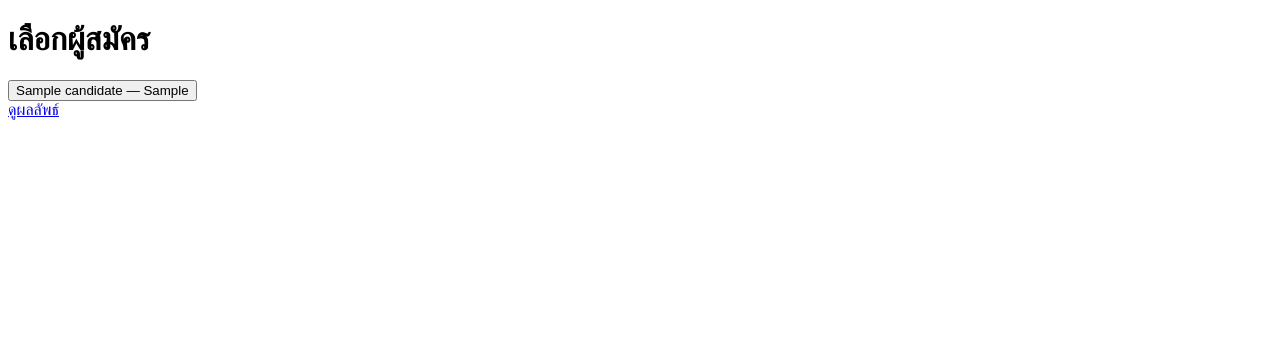
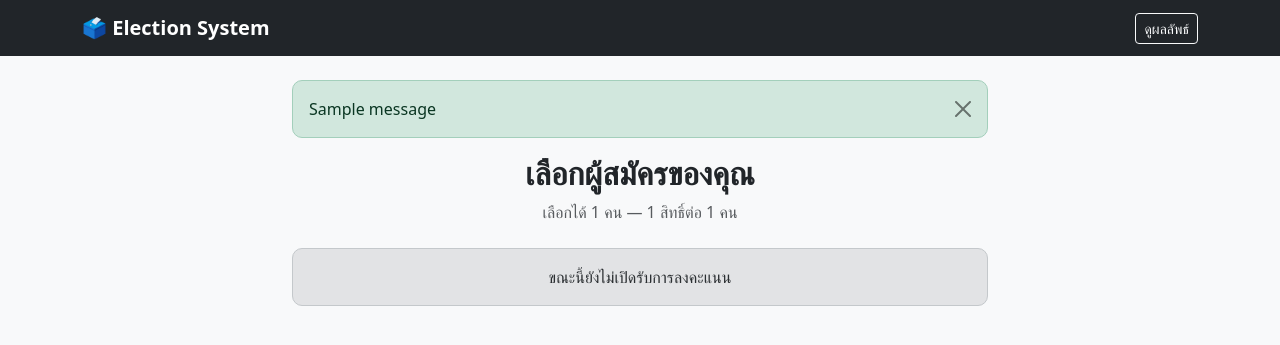
Before and after one commit to arsu-maehae/thai-election, a Django app: page / in a window 1280 px wide. Shown: the top 345 px of the page. Run offline with Django 5.2, Linux system fonts and the light colour scheme; tables that the repository leaves empty hold one stand-in row (values such as "Sample post"); one stand-in notice (Sample message) is shown.

Commit message:
bootstrap, base and candidate cards

```diff
--- /dev/null
+++ b/polls/templates/polls/base.html
@@ -0,0 +1,48 @@
+<!DOCTYPE html>
+<html lang="th">
+<head>
+  <meta charset="UTF-8">
+  <meta name="viewport" content="width=device-width, initial-scale=1">
+  <title>{% block title %}Election System{% endblock %}</title>
+  <link href="https://cdn.jsdelivr.net/npm/bootstrap@5.3.0/dist/css/bootstrap.min.css" rel="stylesheet">
+  <style>
+    body { background-color: #f8f9fa; }
+    .vote-btn { transition: transform 0.1s; }
+    .vote-btn:active { transform: scale(0.97); }
+    .progress { height: 28px; border-radius: 8px; }
+    .progress-bar { font-size: 0.9rem; font-weight: 500; }
+    .candidate-card {
+      border: none;
+      box-shadow: 0 2px 8px rgba(0,0,0,0.08);
+      border-radius: 12px;
+      transition: box-shadow 0.2s;
+    }
+    .candidate-card:hover { box-shadow: 0 4px 16px rgba(0,0,0,0.13); }
+    .alert-banner {
+      border-radius: 10px;
+      font-weight: 500;
+    }
+  </style>
+</head>
+<body>
+  <nav class="navbar navbar-dark bg-dark mb-4">
+    <div class="container">
+      <a class="navbar-brand fw-bold" href="{% url 'home' %}">🗳️ Election System</a>
+      <a class="btn btn-outline-light btn-sm" href="{% url 'results' %}">ดูผลลัพธ์</a>
+    </div>
+  </nav>
+
+  <div class="container" style="max-width: 720px;">
+    {% for message in messages %}
+    <div class="alert alert-{{ message.tags }} alert-dismissible alert-banner fade show" role="alert">
+      {{ message }}
+      <button type="button" class="btn-close" data-bs-dismiss="alert"></button>
+    </div>
+    {% endfor %}
+
+    {% block content %}{% endblock %}
+  </div>
+
+  <script src="https://cdn.jsdelivr.net/npm/bootstrap@5.3.0/dist/js/bootstrap.bundle.min.js"></script>
+</body>
+</html>
--- a/polls/templates/polls/home.html
+++ b/polls/templates/polls/home.html
@@ -1,13 +1,41 @@
-<!DOCTYPE html>
-<html>
-<body>
-  <h1>เลือกผู้สมัคร</h1>
-  {% for candidate in candidates %}
-  <form method="post" action="{% url 'vote' candidate.id %}">
-    {% csrf_token %}
-    <button type="submit">{{ candidate.name }} — {{ candidate.party }}</button>
-  </form>
-  {% endfor %}
-  <a href="{% url 'results' %}">ดูผลลัพธ์</a>
-</body>
-</html>
+{% extends 'polls/base.html' %}
+{% block title %}ลงคะแนนเสียง{% endblock %}
+{% block content %}
+<div class="text-center mb-4">
+  <h2 class="fw-bold">เลือกผู้สมัครของคุณ</h2>
+  <p class="text-muted">เลือกได้ 1 คน — 1 สิทธิ์ต่อ 1 คน</p>
+</div>
+
+{% if election_open %}
+  {% if already_voted %}
+  <div class="alert alert-warning alert-banner text-center">
+    คุณได้ลงคะแนนแล้ว — ไม่สามารถโหวตซ้ำได้
+  </div>
+  {% else %}
+  <div class="row g-3">
+    {% for candidate in candidates %}
+    <div class="col-12">
+      <div class="card candidate-card p-3">
+        <div class="d-flex align-items-center justify-content-between">
+          <div>
+            <h5 class="mb-0 fw-bold">{{ candidate.name }}</h5>
+            <small class="text-muted">{{ candidate.party }}</small>
+          </div>
+          <form method="post" action="{% url 'vote' candidate.id %}">
+            {% csrf_token %}
+            <button class="btn btn-primary vote-btn px-4">เลือก</button>
+          </form>
+        </div>
+      </div>
+    </div>
+    {% empty %}
+    <p class="text-center text-muted">ยังไม่มีผู้สมัคร</p>
+    {% endfor %}
+  </div>
+  {% endif %}
+{% else %}
+<div class="alert alert-secondary alert-banner text-center">
+  ขณะนี้ยังไม่เปิดรับการลงคะแนน
+</div>
+{% endif %}
+{% endblock %}
--- /dev/null
+++ b/requirements.txt
@@ -0,0 +1,4 @@
+asgiref==3.11.1
+Django==6.0.3
+sqlparse==0.5.5
+whitenoise==6.12.0
```
Also changed, not shown: config/settings.py (+11 -1 lines), polls/templates/polls/results.html (+30 -10 lines), db.sqlite3.
